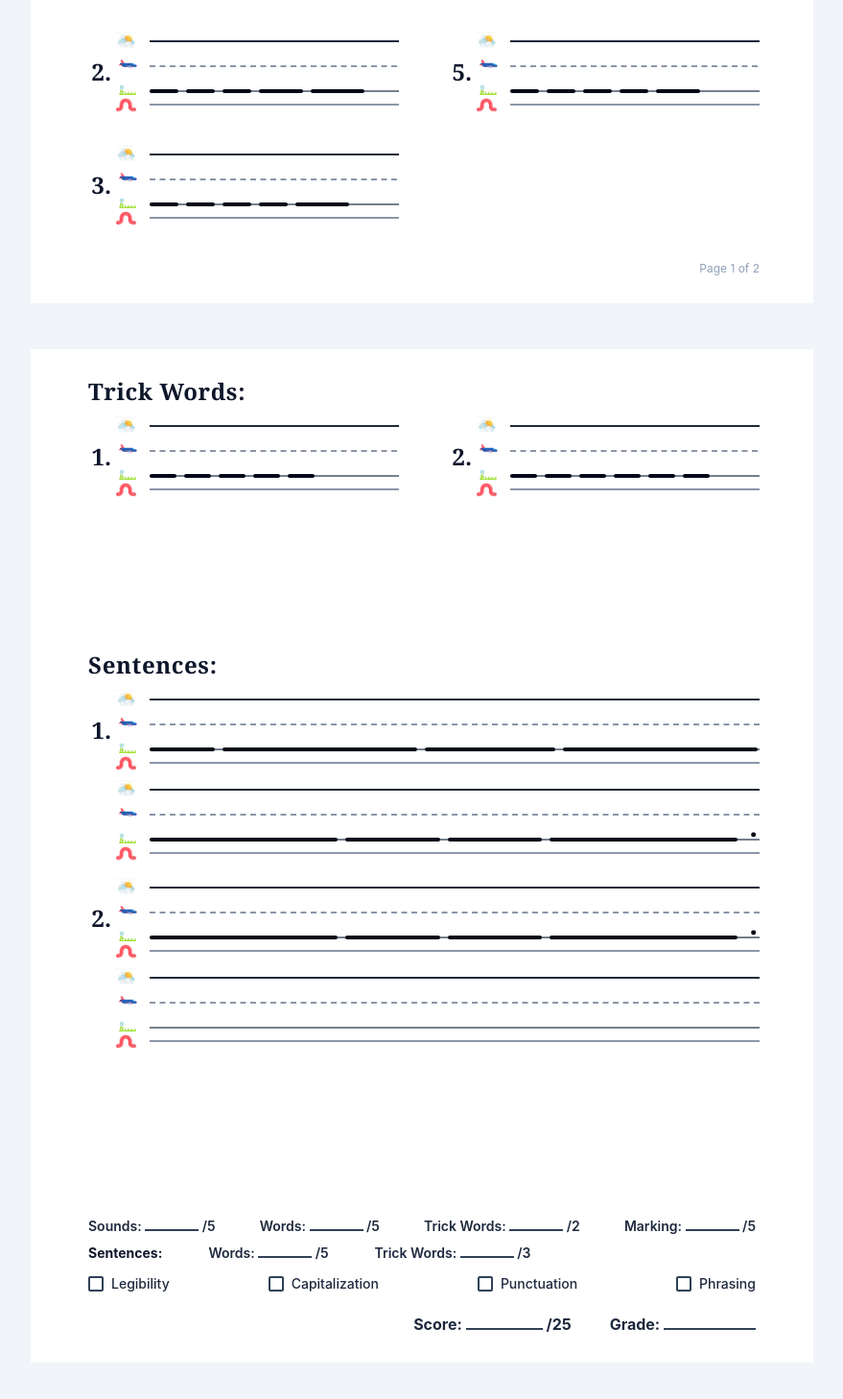
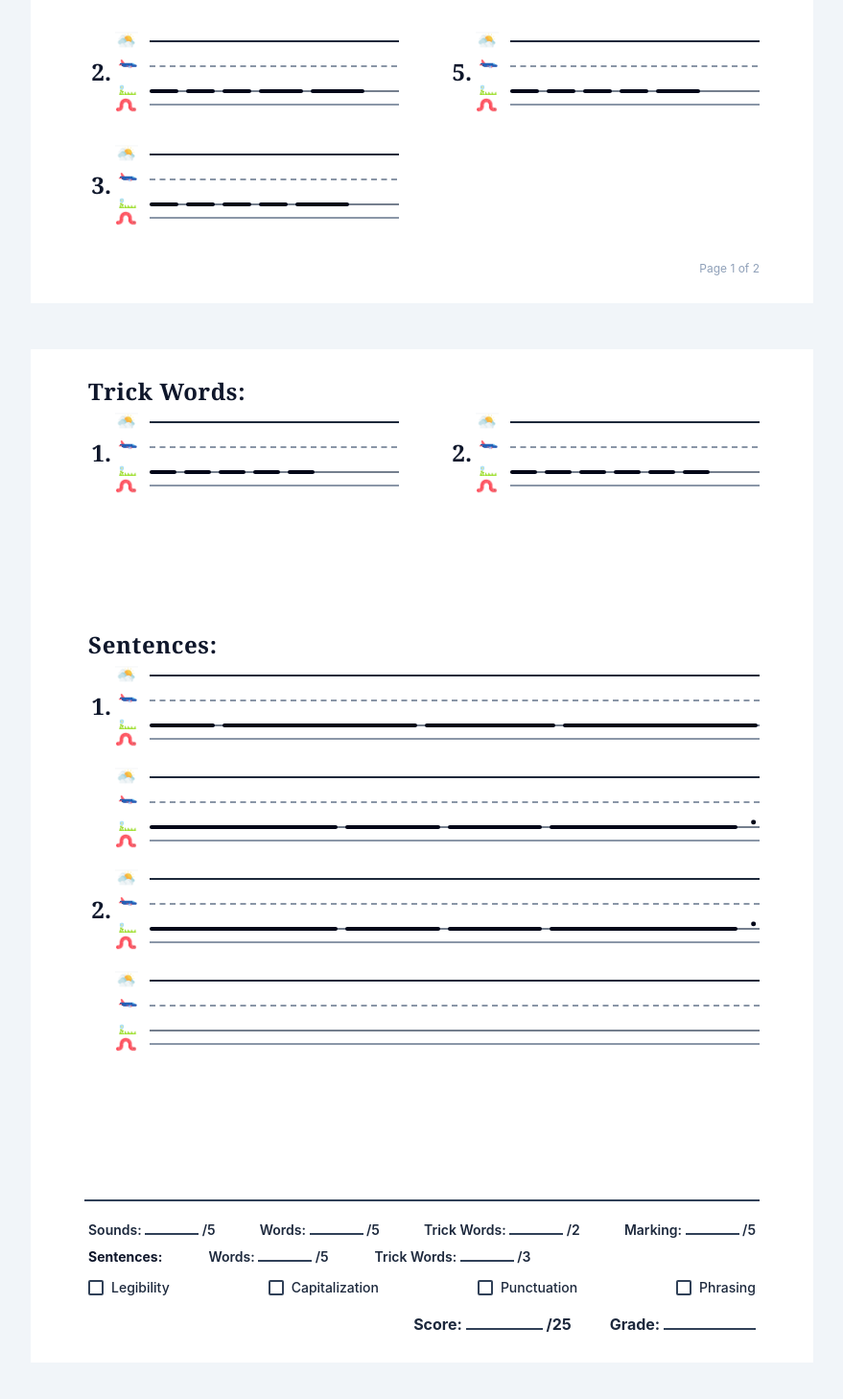
Before and after one commit to tshown-dot/fundations-test-modifier, a React (Vite) app: page / in a window 1280 px wide. Shown: the part 924-2382 px from the top of the page at 96% size, without its empty margins (200-1079 px from the left). Built offline with nearby package versions, Linux system fonts and the light colour scheme.

Commit message:
Add generous sentence spacing and solid divider above scoring section

```diff
--- a/src/components/FundationsTestSheet.tsx
+++ b/src/components/FundationsTestSheet.tsx
@@ -86,7 +86,7 @@ export const FundationsTestSheet: React.FC<FundationsTestSheetProps> = ({
             </div>
           </div>
 
-          {/* SECTION: Sounds (Centered columns, 40px inter-item spacing, balanced widths) */}
+          {/* SECTION: Sounds */}
           <div className="my-auto">
             <h3 className="font-serif text-2xl font-bold text-slate-900 mb-3 tracking-wide pl-1">
               Sounds:
@@ -104,7 +104,7 @@ export const FundationsTestSheet: React.FC<FundationsTestSheetProps> = ({
                 ))}
               </div>
 
-              {/* Column 2: Items 4, 5 (Balanced and centered, well clear of the right margin) */}
+              {/* Column 2: Items 4, 5 */}
               <div className="flex flex-col gap-y-10">
                 {testData.sounds.slice(3, 5).map((item) => (
                   <FundationsGridRow
@@ -118,7 +118,7 @@ export const FundationsTestSheet: React.FC<FundationsTestSheetProps> = ({
             </div>
           </div>
 
-          {/* SECTION: Words (Centered columns, 40px inter-item spacing, balanced widths) */}
+          {/* SECTION: Words */}
           <div className="my-auto">
             <h3 className="font-serif text-2xl font-bold text-slate-900 mb-3 tracking-wide pl-1">
               Words:
@@ -135,7 +135,7 @@ export const FundationsTestSheet: React.FC<FundationsTestSheetProps> = ({
                 ))}
               </div>
 
-              {/* Column 2: Items 4, 5 (Balanced and centered, well clear of the right margin) */}
+              {/* Column 2: Items 4, 5 */}
               <div className="flex flex-col gap-y-10">
                 {testData.words.slice(3, 5).map((item) => (
                   <FundationsGridRow
@@ -159,8 +159,8 @@ export const FundationsTestSheet: React.FC<FundationsTestSheetProps> = ({
       <div className="print-page bg-white text-black w-[8.5in] h-[11in] px-14 py-7 flex flex-col justify-between border-0 shadow-none print:border-none print:shadow-none print:px-12 print:py-5">
         <div className="flex flex-col flex-1 justify-between">
           {/* SECTION: Trick Words */}
-          <div className="mb-2">
-            <h3 className="font-serif text-2xl font-bold text-slate-900 mb-3 tracking-wide pl-1">
+          <div className="mb-1">
+            <h3 className="font-serif text-2xl font-bold text-slate-900 mb-2 tracking-wide pl-1">
               Trick Words:
             </h3>
             <div className="grid grid-cols-2 gap-x-12 gap-y-4">
@@ -174,20 +174,20 @@ export const FundationsTestSheet: React.FC<FundationsTestSheetProps> = ({
             </div>
           </div>
 
-          {/* SECTION: Sentences */}
+          {/* SECTION: Sentences (Spacious gaps between each set of lines) */}
           <div className="my-auto">
-            <h3 className="font-serif text-2xl font-bold text-slate-900 mb-3 tracking-wide pl-1">
+            <h3 className="font-serif text-2xl font-bold text-slate-900 mb-2 tracking-wide pl-1">
               Sentences:
             </h3>
 
             {/* Sentence 1 */}
-            <div className="mb-6 space-y-4">
+            <div className="mb-7 flex flex-col gap-y-7">
               {/* Line 1 */}
               <FundationsGridRow
                 itemNumber={1}
                 slots={getSentenceWordSlots(s1Line1Words)}
               />
-              {/* Line 2 continuation (no itemNumber, perfectly indented) */}
+              {/* Line 2 continuation */}
               <FundationsGridRow
                 slots={getSentenceWordSlots(s1Line2Words)}
                 trailingPunctuation={settings.sentencePunctuationCue ? testData.sentences[0]?.punctuation || '.' : undefined}
@@ -195,7 +195,7 @@ export const FundationsTestSheet: React.FC<FundationsTestSheetProps> = ({
             </div>
 
             {/* Sentence 2 */}
-            <div className="space-y-4">
+            <div className="flex flex-col gap-y-7">
               {/* Line 1 */}
               <FundationsGridRow
                 itemNumber={2}
@@ -207,8 +207,11 @@ export const FundationsTestSheet: React.FC<FundationsTestSheetProps> = ({
             </div>
           </div>
 
-          {/* BOTTOM: Scoring Guide (Clean, NO horizontal divider lines or borders) */}
-          <div className="pt-2 mt-4">
+          {/* Solid divider line separating Sentences from the Scoring section */}
+          <div className="w-full border-b-2 border-slate-700 my-4" />
+
+          {/* BOTTOM: Scoring Guide */}
+          <div className="pt-1">
             {/* Scoring Row 1 */}
             <div className="flex justify-between items-center text-sm font-semibold text-slate-800 mb-2 px-1">
               <div>Sounds: <span className="inline-block w-14 border-b-2 border-slate-700"></span> /5</div>
@@ -245,7 +248,7 @@ export const FundationsTestSheet: React.FC<FundationsTestSheetProps> = ({
             </div>
 
             {/* Footer: Final Score & Grade */}
-            <div className="flex justify-end items-baseline gap-10 pt-2 px-1 text-base font-bold text-slate-800">
+            <div className="flex justify-end items-baseline gap-10 pt-1 px-1 text-base font-bold text-slate-800">
               <div>
                 Score: <span className="inline-block w-20 border-b-2 border-slate-700 text-center font-normal"></span> /{testData.totalScore || 25}
               </div>
```
